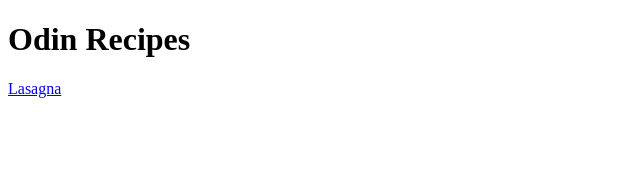
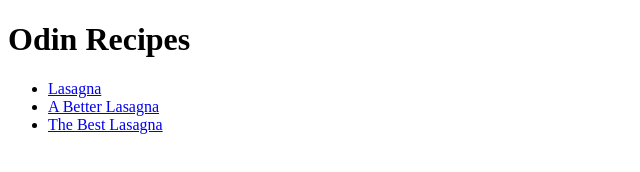
Before and after one commit to KCottrill088/odin-recipes, a plain HTML site: page index.html in a window 1280 px wide. Shown: the whole page, without its empty margins (0-640 px from the left). Drawn offline with Linux system fonts and the light colour scheme.

Commit message:
Add Better and Best lasagna recipes

```diff
--- a/index.html
+++ b/index.html
@@ -8,6 +8,10 @@
 
     <body>
         <h1>Odin Recipes</h1>
-        <a href="recipes/lasagna.html">Lasagna</a>
+        <ul>
+            <li><a href="recipes/lasagna.html">Lasagna</a></li>
+            <li><a href="recipes/lasagna.html">A Better Lasagna</a></li>
+            <li><a href="recipes/lasagna.html">The Best Lasagna</a></li>
+        </ul>
     </body>
 </html>
```
